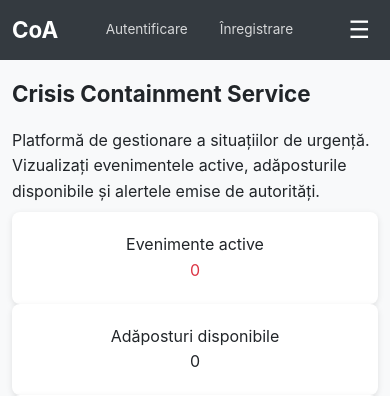
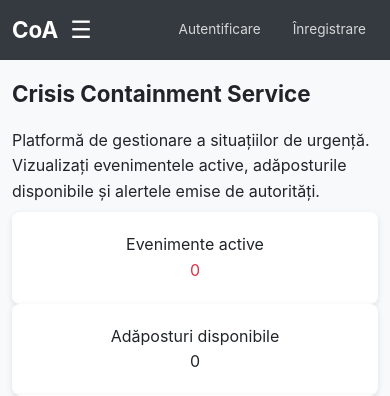
Before and after one commit to Edutu5/Web_CoA, a PHP site: page /Web_CoA/index.php in a window 390 px wide. Shown: the top 396 px of the page. Run offline with PHP 8.4, Linux system fonts and the light colour scheme; data comes from the database, SQL or seed files in the repository; data that the repository does not hold is empty.

Commit message:
small css aspect change

```diff
--- a/assets/css/main.css
+++ b/assets/css/main.css
@@ -35,7 +35,7 @@ img { max-width: 100%; }
 .navbar { background: var(--color-nav); color: #fff; display: flex; align-items: center; justify-content: space-between; padding: 0 1rem; position: sticky; top: 0; z-index: 1000; width: 100%; }
 .nav-brand a { color: #fff; font-size: 1.4rem; font-weight: 700; padding: 0.75rem 0; display: inline-block; }
 .nav-brand a:hover { text-decoration: none; }
-.nav-auth { display: flex; align-items: center; gap: 0.5rem; }
+.nav-auth { display: flex; align-items: center; gap: 0.5rem; margin-left: auto; }
 .nav-auth a { color: rgb(255 255 255 / 80%); padding: 0.5rem 0.75rem; font-size: .85rem; border-radius: 4px; transition: background .2s; }
 .nav-auth a:hover { background: rgb(255 255 255 / 15%); color: #fff; text-decoration: none; }
 .nav-links { display: flex; align-items: center; gap: 0.25rem; }
@@ -126,10 +126,11 @@ footer { text-align: center; padding: 1rem; margin-top: 2rem; border-top: 1px so
 #map-legend label { display: block; margin: .3rem 0; cursor: pointer; font-size: .85rem; }
 
 /* ---- RESPONSIVE: MOBIL (<768px) ---- */
-/* CoA + auth pe randul 1, restul pe randul 2 in hamburger */
+/* CoA pe stanga, auth + hamburger pe dreapta */
 @media (max-width: 767px) {
   .navbar { flex-wrap: wrap; padding: 0 .75rem; }
-  .nav-toggle { display: block; }
+  .nav-auth { margin-left: auto; }
+  .nav-toggle { display: block; margin-left: .25rem; }
   .nav-links { display: none; flex-direction: column; width: 100%; background: var(--color-nav); position: absolute; top: 100%; left: 0; padding: .5rem 0; z-index: 999; }
   .nav-links.open { display: flex; }
   .nav-links a { padding: .6rem 1rem; }
--- a/views/partials/header.php
+++ b/views/partials/header.php
@@ -15,15 +15,6 @@ if (session_status() === PHP_SESSION_NONE) session_start();
 <body<?php if (isset($body_class)) echo ' class="' . htmlspecialchars($body_class, ENT_QUOTES, 'UTF-8') . '"'; ?><?php if (isset($_SESSION['user_id'])) echo ' data-user-id="' . (int)$_SESSION['user_id'] . '"'; ?>>
 <nav class="navbar">
   <div class="nav-brand"><a href="index.php">CoA</a></div>
-  <div class="nav-auth">
-    <?php if (isset($_SESSION['user_id'])): ?>
-      <span class="role-badge"><?= htmlspecialchars($_SESSION['role'] ?? '', ENT_QUOTES, 'UTF-8') ?></span>
-      <a href="logout.php">Deconectare</a>
-    <?php else: ?>
-      <a href="login.php">Autentificare</a>
-      <a href="signup.php">Înregistrare</a>
-    <?php endif; ?>
-  </div>
   <button class="nav-toggle" id="nav-toggle" aria-label="Toggle menu">&#9776;</button>
   <div class="nav-links" id="nav-links">
     <a href="index.php"<?= ($current_page ?? '') === 'home' ? ' class="active"' : '' ?>>Acasa</a>
@@ -39,4 +30,13 @@ if (session_status() === PHP_SESSION_NONE) session_start();
       <?php endif; ?>
     <?php endif; ?>
   </div>
+  <div class="nav-auth">
+    <?php if (isset($_SESSION['user_id'])): ?>
+      <span class="role-badge"><?= htmlspecialchars($_SESSION['role'] ?? '', ENT_QUOTES, 'UTF-8') ?></span>
+      <a href="logout.php">Deconectare</a>
+    <?php else: ?>
+      <a href="login.php">Autentificare</a>
+      <a href="signup.php">Înregistrare</a>
+    <?php endif; ?>
+  </div>
 </nav>
```
